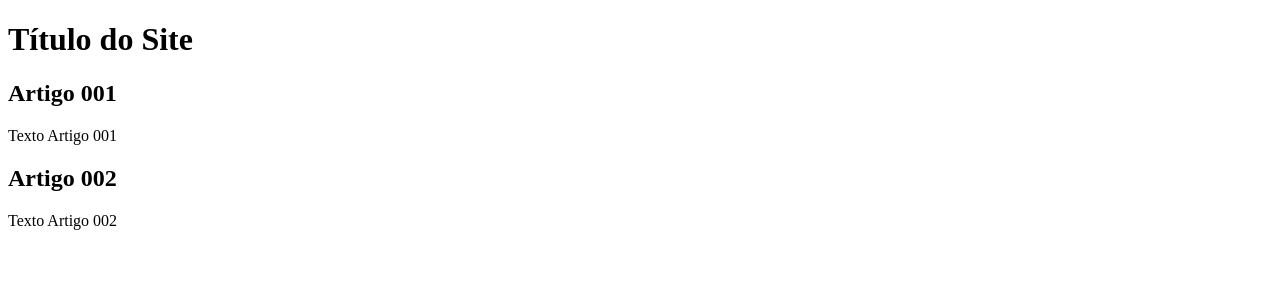
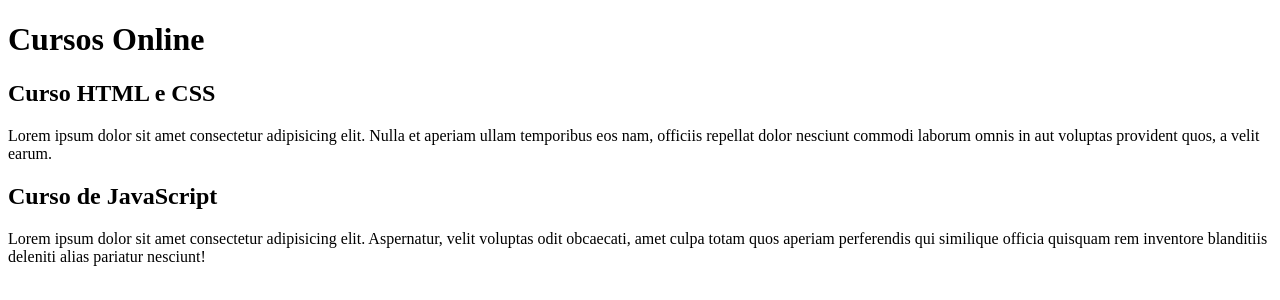
Before and after one commit to StrawberryLuiz/Projeto-Site, a plain HTML site: page index.html in a window 1280 px wide. Drawn offline with Linux system fonts and the light colour scheme.

Commit message:
Começo do conteúdo do site
(Aprendendo a usar Branch)

```diff
--- a/index.html
+++ b/index.html
@@ -8,15 +8,15 @@
 <body>
     <main>
         <header>
-            <h1>Título do Site</h1>
+            <h1>Cursos Online</h1>
         </header>
         <article>
-            <h2>Artigo 001</h2>
-            <p>Texto Artigo 001</p>
+            <h2>Curso HTML e CSS</h2>
+            <p>Lorem ipsum dolor sit amet consectetur adipisicing elit. Nulla et aperiam ullam temporibus eos nam, officiis repellat dolor nesciunt commodi laborum omnis in aut voluptas provident quos, a velit earum.</p>
         </article>
         <article>
-            <h2>Artigo 002</h2>
-            <p>Texto Artigo 002</p>
+            <h2>Curso de JavaScript</h2>
+            <p>Lorem ipsum dolor sit amet consectetur adipisicing elit. Aspernatur, velit voluptas odit obcaecati, amet culpa totam quos aperiam perferendis qui similique officia quisquam rem inventore blanditiis deleniti alias pariatur nesciunt!</p>
         </article>
     </main>
 </body>
```
